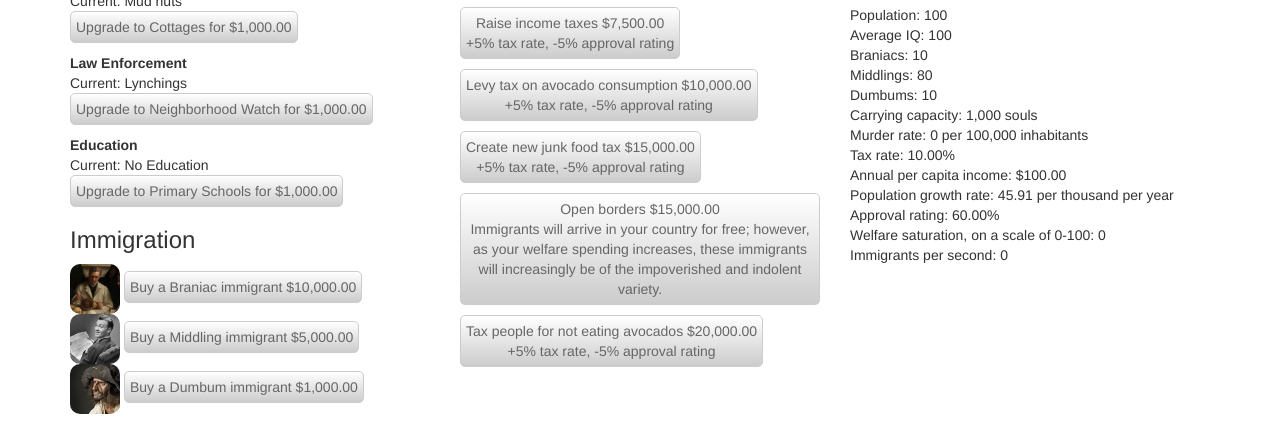
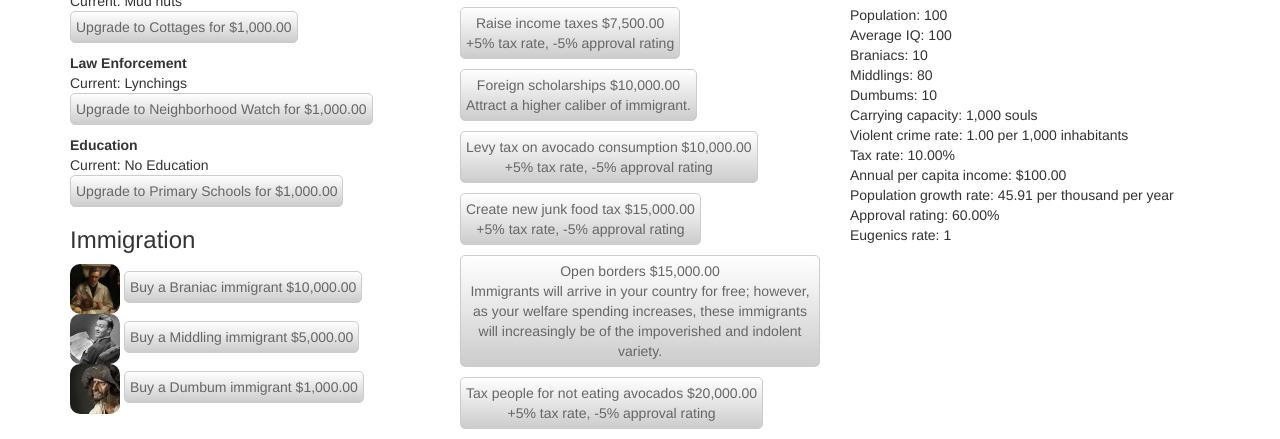
Before and after one commit to kevlarut/DemocracyGame, a plain HTML site: page index.html in a window 1280 px wide. Shown: the part 465-904 px from the top of the page. Before the commit the page ends 879 px from the top, so only its background shows below. Drawn offline with nearby package versions, Linux system fonts and the light colour scheme.

Commit message:
Immigration reform and eugenics
I fixed our broken immigration system.  Immigration is now rolled into
the regular population growth algorithm.  I also abstracted it into a
more generic attribute called 'eugenicsRate', and rolled welfare
saturation into it too.  I also tweaked the crime rate, since it was
always 0, which wasn't much fun to play.

```diff
--- a/index.html
+++ b/index.html
@@ -122,14 +122,13 @@
 							{{race.name}}s: {{race.population | number : 0}}
 						</div>
 						<div>Carrying capacity: {{demographicService.carryingCapacity() | number}} souls</div>
-						<div>Murder rate: {{ demographicService.murderRate() | number : 0}} per 100,000 inhabitants</div>
+						<div>Violent crime rate: {{ demographicService.crimeRate() | number : 2}} per 1,000 inhabitants</div>
 
 						<p>Tax rate: {{taxRate() | number : 2}}%<br />
 						Annual per capita income: {{demographicService.perCapitaIncomePerYear() | currency}}<br />
 						Population growth rate: {{demographicService.populationGrowthRate() | number : 2}} per thousand per year<br />
 						Approval rating: {{demographicService.approvalRating() | number : 2}}%<br />
-						Welfare saturation, on a scale of 0-100: {{demographicService.welfareSaturation()}}<br />
-						Immigrants per second: {{immigrationService.immigrantsPerSecond()}}</p>
+						Eugenics rate: {{demographicService.eugenicsRate()}}</p>
 
 					</div>
 				</div>
--- a/js/demographicService.js
+++ b/js/demographicService.js
@@ -4,9 +4,9 @@ democracyGame.service('demographicService', function(constantsService, playerSer
 
 	this.approvalRating = function() {
 		return policyService.getAttributeValueAfterModificationByPolicies('approvalRating', constantsService.baseApprovalRating);
-	};
+	}
 
-	this.murderRate = function() {
+	this.crimeRate = function() {
 		var rate = 0;
 		for (var i = 0; i < playerService.races.length; i++) {
 			var race = playerService.races[i];
@@ -14,13 +14,17 @@ democracyGame.service('demographicService', function(constantsService, playerSer
 				rate += race.population;
 			}
 		}
-		rate = policyService.getAttributeValueAfterModificationByPolicies('crimeRate', rate / 5000);
+		rate = policyService.getAttributeValueAfterModificationByPolicies('crimeRate', rate / 10);
 		return rate;
-	};
+	}
 
 	this.populationPercentage = function(population) {
-		return population / this.population() * 100;
-	};
+		return this.populationProportion(population) * 100;
+	}
+
+	this.populationProportion = function(segmentPopulation) {
+		return segmentPopulation / this.population();
+	}
 
 	this.averageIQ = function() {
 		var totalIQ = 0;
@@ -50,15 +54,17 @@ democracyGame.service('demographicService', function(constantsService, playerSer
 	// Maximum, unrestricted population growth rate; that is, the rate at which the population grows when it is very small; e.g., 50 per thousand population per year
 	this.malthusianParameter = function() {
 		return policyService.getAttributeValueAfterModificationByPolicies('birthRate', constantsService.baseMalthusianParameter);
-	};
+	}
 
 	this.population = function() {
 		var population = 0;
 		for (var i = 0; i < playerService.races.length; i++) {
-			population += playerService.races[i].population;
+			if (!isNaN(playerService.races[i].population)) {
+				population += playerService.races[i].population;
+			}
 		}
 		return population;
-	};
+	}
 
 	this.populationGrowth = function(initialPopulation, carryingCapacity, t) {
 		var K = carryingCapacity;
@@ -67,25 +73,43 @@ democracyGame.service('demographicService', function(constantsService, playerSer
 		var Nt = K / (1 + ((K - N0) / N0) * Math.pow(Math.E, 0 - r * t) );
 
 		return Nt;
-	};
+	}
+
+	this.eugenicsRate = function() {
+		return policyService.getAttributeValueAfterModificationByPolicies('eugenicsRate', 1);
+	}
 
 	this.growPopulationForEachAndEveryRace = function() {
-		var totalPopulation = this.population();
+		var initialTotalPopulation = this.population();
 		var t = 1 / constantsService.secondsPerYear / constantsService.framesPerSecond;
-		var totalPopulationGrowth = this.populationGrowth(totalPopulation, this.carryingCapacity(), t);
+		var totalPopulationAfterGrowth = this.populationGrowth(initialTotalPopulation, this.carryingCapacity(), t);
+
+		var weightedProportions = [];
+		var totalWeightedProportions = 0;
+		for (var i = 0; i < playerService.races.length; i++) {
+
+			var race = playerService.races[i];
+
+			var weightedProportion = this.populationProportion(race.population);
+			if (race.iq > 100) {
+				weightedProportion *= this.eugenicsRate();
+			}
+			if (race.iq < 100) {
+				weightedProportion *= 2 - this.eugenicsRate();
+			}
+			weightedProportions.push(weightedProportion);
+			totalWeightedProportions += weightedProportion;
+		}
 
 		for (var i = 0; i < playerService.races.length; i++) {
 			var race = playerService.races[i];
-			var racePopulationAfterGrowth = totalPopulationGrowth * race.population / totalPopulation;
+			var growthForThisRace = (totalPopulationAfterGrowth - initialTotalPopulation) * weightedProportions[i] / totalWeightedProportions;
+			var racePopulationAfterGrowth = race.population + growthForThisRace;
 			race.population = racePopulationAfterGrowth;
 		}
 	}
 
 	this.carryingCapacity = function() {
 		return policyService.getAttributeValueAfterModificationByPolicies('carryingCapacity', constantsService.baseCarryingCapacity);
-	};
-
-	this.welfareSaturation = function() {
-		return policyService.getAttributeValueAfterModificationByPolicies('welfare', 0); // 'welfare' is on a scale of 0 - 100
-	};
+	}
 });
--- a/js/gameController.js
+++ b/js/gameController.js
@@ -21,7 +21,6 @@ democracyGame.controller('gameController', ['$scope', '$timeout', 'constantsServ
 	};
 
 	$scope.lastUpdated = new Date();
-	$scope.now = new Date();
 
 	$scope.getNextDemocraticAction = function() {
 		var random = Math.floor(Math.random() * gameDataService.democraticActions.length);
@@ -41,8 +40,6 @@ democracyGame.controller('gameController', ['$scope', '$timeout', 'constantsServ
 		playerService.money += $scope.incomePerSecond() / constantsService.framesPerSecond;
 		demographicService.growPopulationForEachAndEveryRace();
 
-		immigrationService.processImmigration();
-
 		var newEvent = eventService.spawnNewEventPerhaps($scope.currentEvent);
 		if (newEvent) {
 			$scope.currentEvent = newEvent;
--- a/js/gameDataService.js
+++ b/js/gameDataService.js
@@ -80,6 +80,10 @@ democracyGame.service('gameDataService', function() {
 				{
 					name: 'perCapitaIncome',
 					modifier: 0.1
+				},
+				{
+					name: 'eugenicsRate',
+					absoluteIncrease: -0.05
 				}
 			],
 			prerequisite: 'Special training program for women'
@@ -96,9 +100,24 @@ democracyGame.service('gameDataService', function() {
 				{
 					name: 'perCapitaIncome',
 					modifier: 0.1
+				},
+				{
+					name: 'eugenicsRate',
+					absoluteIncrease: -0.05
 				}
 			],
 			prerequisite: 'Hiring preferences for women'
+		},
+		{	// Eugenics Level 1
+			name: 'Foreign scholarships',
+			cost: 10000,
+			description: 'Attract a higher caliber of immigrant.',
+			effects: [
+				{
+					name: 'eugenicsRate',
+					absoluteIncrease: 0.1
+				}
+			]
 		},
 		{
 			name: 'Raise income taxes',
@@ -166,8 +185,8 @@ democracyGame.service('gameDataService', function() {
 			description: 'Immigrants will arrive in your country for free; however, as your welfare spending increases, these immigrants will increasingly be of the impoverished and indolent variety.',
 			effects: [
 				{
-					name: 'immigrationRate',
-					absoluteIncrease: 1
+					name: 'birthRate',
+					absoluteIncrease: 0.05
 				}
 			]
 		},
@@ -185,8 +204,8 @@ democracyGame.service('gameDataService', function() {
 					modifier: -0.1
 				},
 				{
-					name: 'welfare',
-					absoluteIncrease: 10
+					name: 'eugenicsRate',
+					absoluteIncrease: -0.05
 				}
 			],
 			restricted: true // For event: "The peasants are revolting!"
--- a/js/immigrationService.js
+++ b/js/immigrationService.js
@@ -1,48 +1,8 @@
 var democracyGame = angular.module('democracyGame');
 
 democracyGame.service('immigrationService', function(constantsService, demographicService, playerService, policyService) {
-
-	this.addStupidImmigrant = function(populationIncrease) {
-		var indexOfStupidestRace = null;
-		for (var i = 0; i < playerService.races.length; i++) {
-			if (indexOfStupidestRace === null || playerService.races[i].iq < playerService.races[indexOfStupidestRace].iq) {
-				indexOfStupidestRace = i;
-			}
-		}
-		playerService.races[indexOfStupidestRace].population += populationIncrease;
-	};
-
 	this.buyImmigrant = function(race) {
 		playerService.money -= race.immigrationCost;
 		race.population++;
 	};
-
-	this.immigrantsPerSecond = function() {
-		var rate = policyService.getAttributeValueAfterModificationByPolicies('immigrationRate', 0);
-		return rate;
-	};
-
-	this.processImmigration = function() {
-		var populationIncrease = this.immigrantsPerSecond() / constantsService.framesPerSecond;
-		var chanceOfGettingAnIndolentImmigrantBecauseOfWelfare = demographicService.welfareSaturation() / 100;
-		var randomRoll = Math.random();
-		if (randomRoll < chanceOfGettingAnIndolentImmigrantBecauseOfWelfare) {
-			this.addStupidImmigrant(populationIncrease);
-		}
-		else {
-
-			var rollRequiredToAddToThisRace = 0;
-			var totalPopulation = demographicService.population();
-			for (var i = 0; i < playerService.races.length; i++) {
-				var race = playerService.races[i];
-				var thisRacePercentageOfTotalPopulation = race.population / totalPopulation;
-				rollRequiredToAddToThisRace += thisRacePercentageOfTotalPopulation;
-				if (randomRoll <= rollRequiredToAddToThisRace) {
-					race.population += populationIncrease;
-					break;
-				}
-			}
-		}
-	};
-
 });
--- a/js/infrastructureService.js
+++ b/js/infrastructureService.js
@@ -40,7 +40,7 @@ democracyGame.service('infrastructureService', function(playerService) {
 			effects: [
 				{
 					name: 'crimeRate',
-					modifier: 1.0
+					modifier: -0.25
 				}
 			],
 			flavorfulLevelNames: [
--- a/js/policyService.js
+++ b/js/policyService.js
@@ -88,7 +88,8 @@ democracyGame.service('policyService', function(gameDataService, infrastructureS
 			return true;
 		}
 		else {
-			return this.isPolicyAlreadyEnacted(policy.prerequisite);
+			var prerequisite = this.getPolicyByName(policy.prerequisite);
+			return this.isPolicyAlreadyEnacted(prerequisite);
 		}
 	};
 
```
